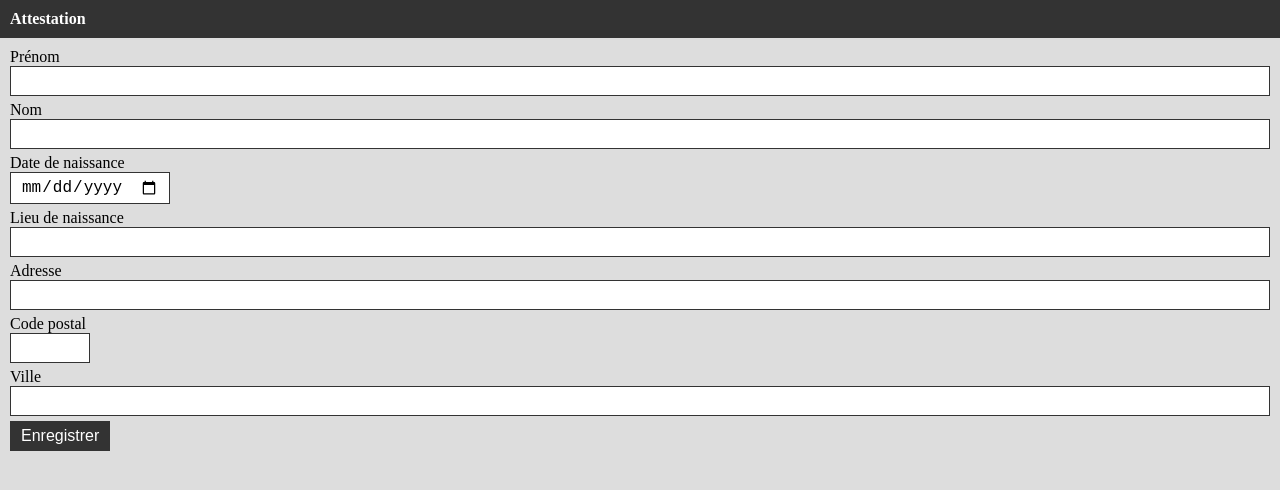
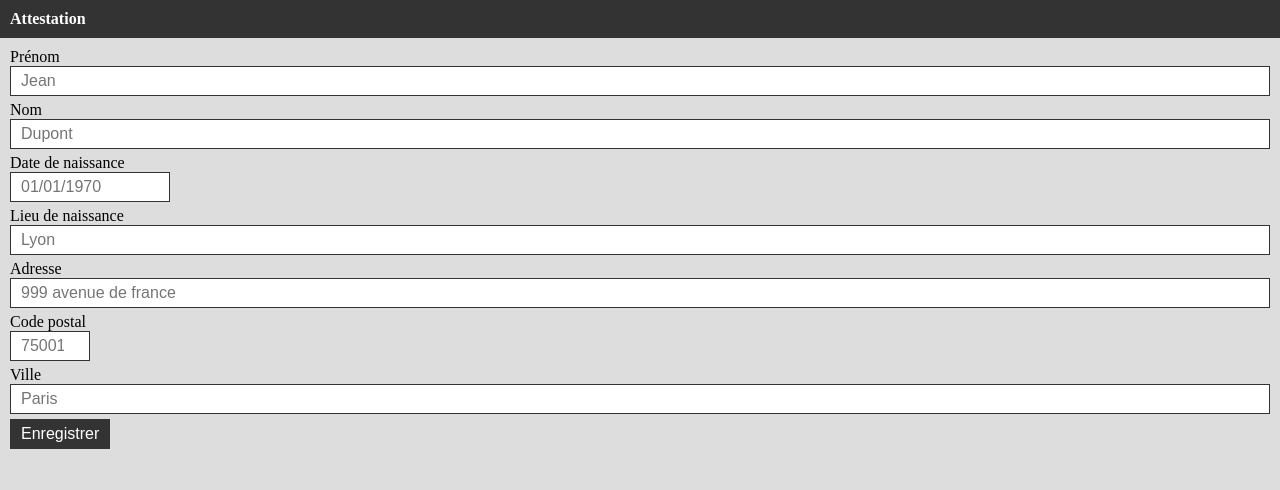
Before and after one commit to nyroDev/covid19AttestPwa, a website built with webpack: page dist/index.html in a window 1280 px wide. Built offline with nearby package versions, Linux system fonts and the light colour scheme.

Commit message:
Improve fields and show version

```diff
--- a/src/index.js
+++ b/src/index.js
@@ -8,13 +8,57 @@ import { PDFDocument, StandardFonts } from 'pdf-lib';
         storageName = 'attestation',
         fieldsData = window.localStorage.getItem(storageName),
         fields = {
-            firstname: 'text',
-            lastname: 'text',
-            date: 'date',
-            place: 'text',
-            address: 'text',
-            zipcode: 'number',
-            city: 'text'
+            firstname: {
+                type: 'text',
+                autocomplete: 'given-name',
+                placeholder: 'Jean',
+            },
+            lastname: {
+                type: 'text',
+                autocomplete: 'family-name',
+                placeholder: 'Dupont',
+            },
+            date: {
+                type: 'text',
+                inputmode: 'numeric',
+                autocomplete: 'bday',
+                placeholder: '01/01/1970',
+                maxlength: 10,
+                pattern: '[0-9]{1,2}/[0-9]{1,2}/[0-9]{4}'
+            },
+            place: {
+                type: 'text',
+                placeholder: 'Lyon',
+            },
+            address: {
+                type: 'text',
+                autocomplete: 'address-line1',
+                placeholder: '999 avenue de france',
+            },
+            zipcode: {
+                type: 'number',
+                min: '00000',
+                max: '999999',
+                minlength: 4,
+                maxlength: 5,
+                autocomplete: 'zipcode',
+                placeholder: '75001',
+            },
+            city: {
+                type: 'text',
+                autocomplete: 'address-level1',
+                placeholder: 'Paris',
+            }
+        },
+        fieldsDate = {
+            date: {
+                type: 'date',
+                placeholder: 'JJ/MM/AAAA',
+                pattern: '[0-9]{1,2}/[0-9]{1,2}/[0-9]{4}'
+            },
+            time: {
+                type: 'time',
+            }
         },
         labels = {
             firstname: 'Prénom',
@@ -80,7 +124,7 @@ import { PDFDocument, StandardFonts } from 'pdf-lib';
             }
             return tmp;
         },
-        addField = function(form, name, type, label, value) {
+        addField = function(form, name, config, label, value) {
             var div = document.createElement('div');
             div.classList.add('form_row');
 
@@ -91,20 +135,18 @@ import { PDFDocument, StandardFonts } from 'pdf-lib';
 
             var input = document.createElement('input');
             input.name = name;
-            input.type = type;
             input.id = name;
             input.required = true;
-            input.innerText = input;
 
-            if (type == 'number') {
-                input.maxlength = 5;
-            }
+            Object.keys(config).forEach(function(cfg) {
+                input[cfg] = config[cfg];
+            });
 
             if (value) {
                 if (value instanceof Date) {
-                    if (type == 'date') {
+                    if (config.type == 'date') {
                         value = formatDateField(value, true);
-                    } else if (type == 'time') {
+                    } else if (config.type == 'time') {
                         value =(value.getHours()+'').padStart(2, '0')+':'+(value.getMinutes()+'').padStart(2, '0');
                     }
                 }
@@ -114,6 +156,8 @@ import { PDFDocument, StandardFonts } from 'pdf-lib';
             div.appendChild(input);
 
             form.appendChild(div);
+
+            return input;
         },
         fieldsForm,
         showFieldsForm = function() {
@@ -124,7 +168,12 @@ import { PDFDocument, StandardFonts } from 'pdf-lib';
                 fieldsForm.method = 'post';
 
                 Object.keys(fields).forEach(function(name) {
-                    addField(fieldsForm, name, fields[name], labels[name], fieldsData[name]);
+                    const input = addField(fieldsForm, name, fields[name], labels[name], fieldsData[name]);
+                    if (name === 'date') {
+                        input.addEventListener('keyup', function() {
+                            this.value = this.value.replace(/^(\d{2})$/g, "$1/").replace(/^(\d{2})\/(\d{2})$/g, "$1/$2/");
+                        });
+                    }
                 });
 
                 var button = document.createElement('button');
@@ -164,8 +213,8 @@ import { PDFDocument, StandardFonts } from 'pdf-lib';
                 reasonForm.action = '#';
                 reasonForm.method = 'post';
 
-                addField(reasonForm, 'dateSortie', 'date', labels['dateSortie'], fieldsData['dateSortie']);
-                addField(reasonForm, 'heureSortie', 'time', labels['heureSortie'], fieldsData['heureSortie']);
+                addField(reasonForm, 'dateSortie', fieldsDate['date'], labels['dateSortie'], fieldsData['dateSortie']);
+                addField(reasonForm, 'heureSortie', fieldsDate['time'], labels['heureSortie'], fieldsData['heureSortie']);
 
                 var div = document.createElement('div');
                 div.classList.add('form_row');
@@ -263,7 +312,7 @@ import { PDFDocument, StandardFonts } from 'pdf-lib';
         download = function(file) {
             var a = document.createElement('a');
             a.href = URL.createObjectURL(file);
-            a.download = 'attestation.pdf';
+            a.download = 'attestation_'+(formatDate(fieldsData['dateSortie']).replace(/ /g, '-'))+'.pdf';
             document.body.appendChild(a);
             a.click();
 
@@ -433,6 +482,17 @@ import { PDFDocument, StandardFonts } from 'pdf-lib';
                 navigator.serviceWorker.controller.addEventListener('message', (e) => {
                     console.warn(e.data);
                 });
+
+                var version = document.getElementById('version');
+                if (version && version.dataset.v) {
+                    fetch(version.dataset.v)
+                        .then(function(response) {
+                            return response.json();
+                        })
+                        .then(function(response) {
+                            version.innerText+= response.v;
+                        });
+                }
             }, (err) => {
                 console.log('ServiceWorker registration failed: ', err);
             });
--- a/src/styles.css
+++ b/src/styles.css
@@ -70,7 +70,8 @@ input[type="number"] {
 }
 
 input[type="date"],
-input[type="time"] {
+input[type="time"],
+#date {
     width: 10em;
 }
 
--- a/src/sw.js
+++ b/src/sw.js
@@ -1,4 +1,4 @@
-const version = '01';
+const version = '02';
 
 const files = [
     'index.html',
@@ -39,9 +39,19 @@ self.addEventListener('activate', function (event) {
 });
 
 self.addEventListener('fetch', function (event) {
+    const url = new URL(event.request.url);
+    if (url.pathname == swLoc+'version.json') {
+        event.respondWith(Promise.resolve(new Response(JSON.stringify({
+            v: 'v'+parseInt(version)
+        }), {
+            headers: {
+                'Content-Type': 'application/json'
+            }
+        })));
+        return;
+    }
     event.respondWith(
         caches.open(cacheName).then(function (cache) {
-            const url = new URL(event.request.url);
             return cache.match(url.pathname == swLoc ? 'index.html' : event.request)
                 .then(function (response) {
                     return response || fetch(event.request);
```
Also changed, not shown: dist/index.html, dist/main.js, dist/sw.js.
